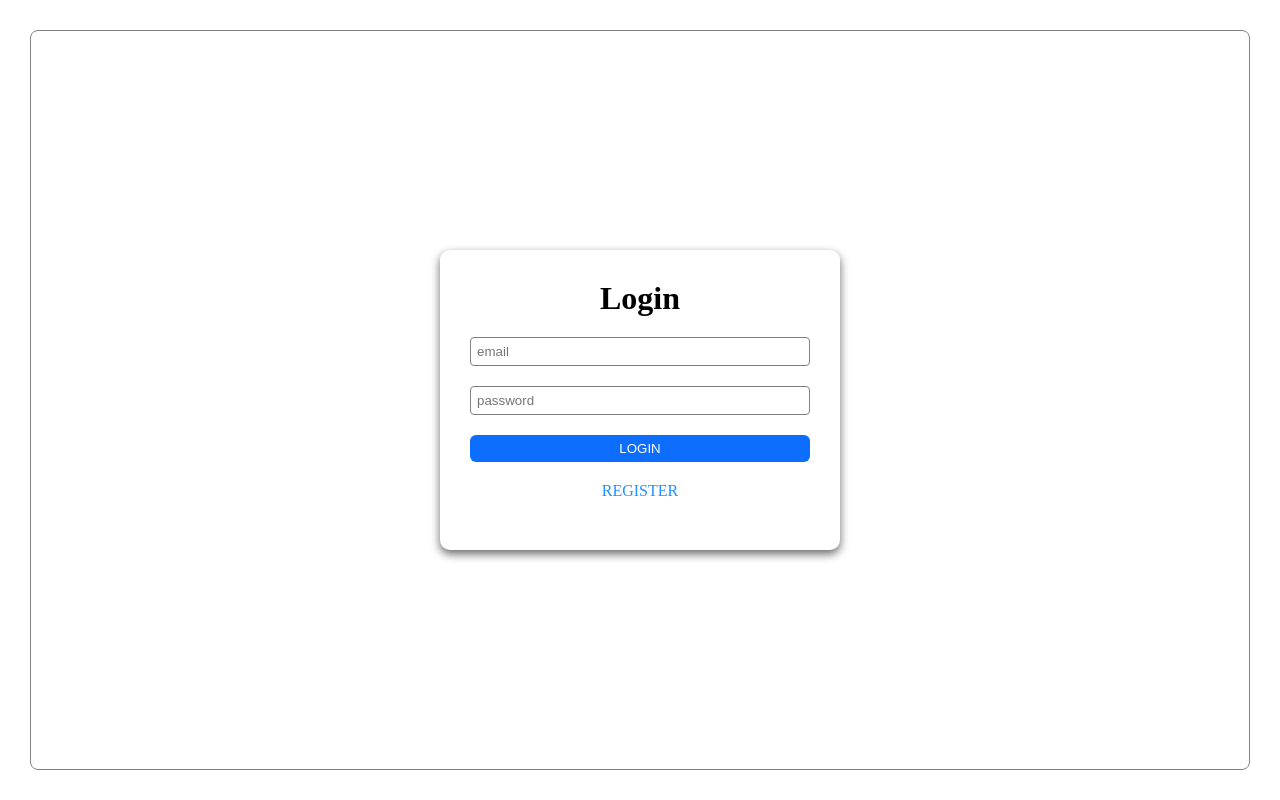
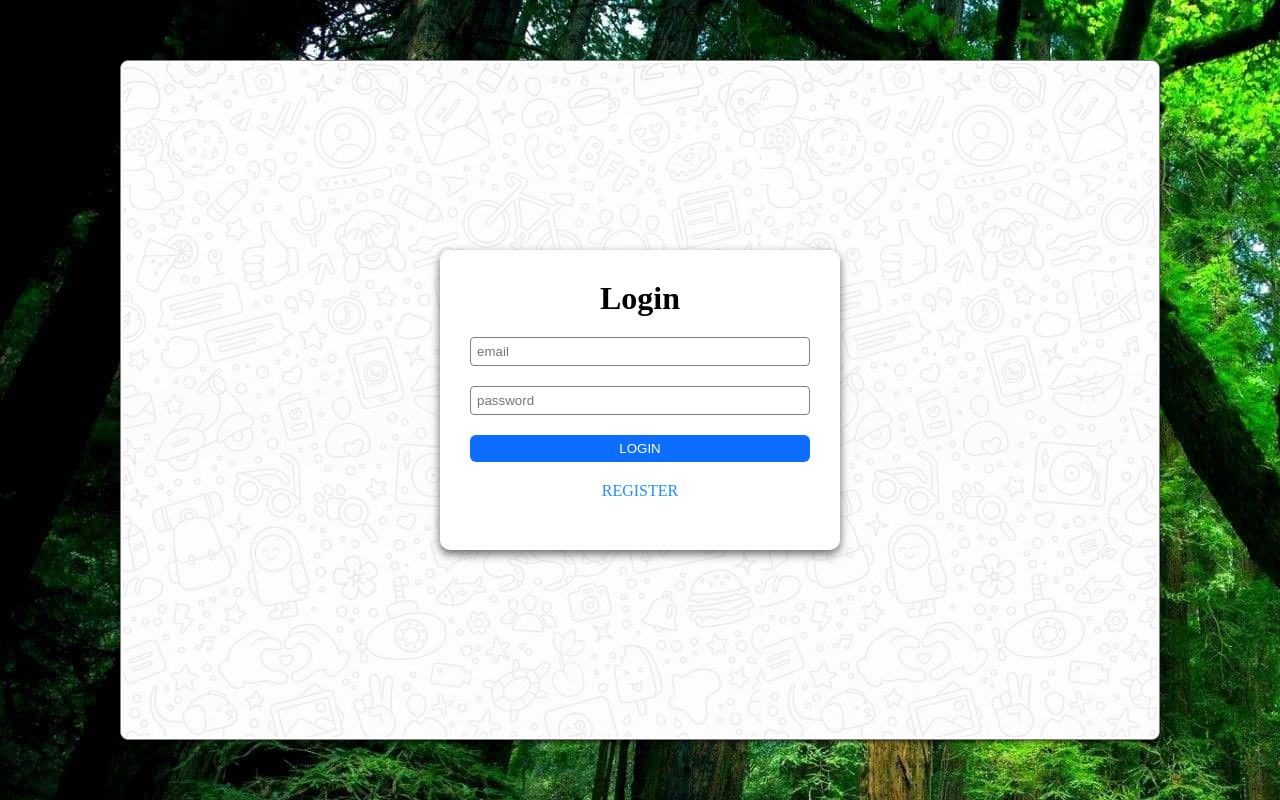
Before and after one commit to nidvar/mern-rt-chat-ui, a React (Vite) app: page /login in a window 1280 px wide. Built offline with nearby package versions, Linux system fonts and the light colour scheme; no server answers.

Commit message:
background images added. useless divs removed. background colors added. collapsing margin removed from nav side bar

```diff
--- a/src/App.tsx
+++ b/src/App.tsx
@@ -59,7 +59,7 @@ function App() {
             <div className="my-app">
                 <div className="my-app-container">
                     <Sidebar logout={logout} isLoggedIn={authStore.isLoggedIn} profilePic={authStore.authUser.profilePic} />
-                    <div className="main-view">
+                    <div className="main-view background">
                         <Routes>
                             <Route path='/' element={<HomePage />} />
                             <Route path='/signup' element={<SignUpPage />} />
--- a/src/components/ChatContainer.tsx
+++ b/src/components/ChatContainer.tsx
@@ -1,5 +1,5 @@
 import { Link } from 'react-router-dom';
-import { useState } from 'react';
+import { useState, useRef, useEffect } from 'react';
 
 import { useAuthStore } from "../store/useAuthStore";
 
@@ -35,6 +35,8 @@ type Message = {
 const ChatContainer = ({messages, chatPartner}: ChatPartnerProp)=>{
     const authStore = useAuthStore();
 
+    const chatBoxRef = useRef<HTMLDivElement | null>(null);
+
     const [message, setMessage] = useState('');
 
     const handleSubmit = async (e: { preventDefault: () => void; })=>{
@@ -51,7 +53,13 @@ const ChatContainer = ({messages, chatPartner}: ChatPartnerProp)=>{
         setMessage('');
         const data = await res.json();
         console.log(data);
-    }
+    };
+
+    useEffect(()=>{
+        const el = chatBoxRef.current;
+        if (!el) return;
+        el.scrollTop = el.scrollHeight;
+    }, [messages]);
 
     return(
         <div className="chat-container column">
@@ -64,8 +72,7 @@ const ChatContainer = ({messages, chatPartner}: ChatPartnerProp)=>{
                         </Link>
                         {chatPartner?.username}
                     </div>
-                    <div className="chat-container-inner">
-                        <div className="chat-box">
+                    <div className="chat-box" ref={chatBoxRef}>
                         {
                             messages?.map((item)=>{
                                 return(
@@ -93,7 +100,6 @@ const ChatContainer = ({messages, chatPartner}: ChatPartnerProp)=>{
                                 <button>SEND</button>
                             </form>
                         </div>
-                    </div>
                 </>:''
             }
         </div>
--- a/src/components/ChatList.tsx
+++ b/src/components/ChatList.tsx
@@ -20,7 +20,6 @@ const ChatList = ({allChatPartners}: allChatPartnersPropsType)=>{
     const navigate = useNavigate();
     return(
         <>
-            <div>
             {allChatPartners.map((item)=>{
                 return(
                     <div
@@ -36,7 +35,6 @@ const ChatList = ({allChatPartners}: allChatPartnersPropsType)=>{
                     </div>
                 )
             })}
-            </div>
         </>
     )
 };
--- a/src/components/ContactsList.tsx
+++ b/src/components/ContactsList.tsx
@@ -20,7 +20,7 @@ const ContactsList = ({allContacts}: contactListProp)=>{
     const chatState = useChatStore();
     const navigate = useNavigate();
     return(
-        <div>
+        <>
             {
                 allContacts.map((item: userType)=>{
                     return(
@@ -35,7 +35,7 @@ const ContactsList = ({allContacts}: contactListProp)=>{
                     )
                 })
             }
-        </div>
+        </>
     )
 };
 
--- a/src/index.css
+++ b/src/index.css
@@ -33,6 +33,12 @@ input {
     border: 1px solid grey;
 }
 
+.background {
+    background-image: url('/background.jpg');
+    background-color: rgba(255, 255, 255, 0.5);
+    background-blend-mode: lighten;
+}
+
 .button {
     padding: 6px 10px;
     border: none;
@@ -47,9 +53,9 @@ input {
 .form-page {
     height: 100vh;
     display: flex;
-    justify-content: center; /* horizontal centering */
-    align-items: center; /* vertical centering */
-    padding: 20px; /* optional padding on small screens */
+    justify-content: center;
+    align-items: center;
+    padding: 20px;
 }
 
 .my-form {
@@ -57,11 +63,12 @@ input {
     flex-direction: column;
     text-align: center;
     max-width: 400px;
-    width: 100%; /* fills container up to max-width */
+    width: 100%;
     gap: 20px;
-    padding: 30px; /* make it look nicer */
-    border-radius: 10px; /* optional rounded corners */
-    box-shadow: 0 4px 10px rgba(0, 0, 0, 0.6); /* optional shadow */
+    padding: 30px;
+    border-radius: 10px;
+    box-shadow: 0 4px 10px rgba(0, 0, 0, 0.6);
+    background-color: white;
 }
 
 .register-image {
@@ -87,41 +94,46 @@ input {
 }
 
 .my-app {
-    padding: 30px;
+    padding: 10px;
     height: 100vh;
+    background-image: url('/app-background.jpg');
 }
 
 .my-app-container {
+    padding: 2px;
     border-radius: 8px;
     display: flex;
     height: 100%;
     border: 1px solid grey;
+    background-color: white;
+    box-shadow: 0 2px 4px rgba(0, 0, 0, 0.6);
 }
 
 /* sidebar */
 
 .sidebar {
-    border-right: 1px solid grey;
+    display: flex;
+    flex-direction: column;
+    align-items: center;
     border-top-left-radius: 8px;
     border-bottom-left-radius: 8px;
     height: 100%;
     min-width: 60px;
-    display: flex;
-    flex-direction: column;
-    align-items: center;
     padding: 0 5px 20px 5px;
-}
-
-.top-sidebar-nav {
-    height: 80px;
-    display: flex;
-    gap: 20px;
-    align-items: center;
+    box-shadow: 2px 0 12px rgba(0, 0, 0, 0.1);
+    margin-right:1px;
 }
 
 .inner-sidebar {
     height: 85vh;
     justify-content: space-between;
+}
+
+.top-sidebar-nav {
+    display: flex;
+    gap: 20px;
+    align-items: center;
+    box-shadow: 0 2px 4px rgba(0, 0, 0, 0.1);
 }
 
 .login-div {
@@ -150,33 +162,43 @@ input {
 }
 
 .chat-container-header {
-    border-bottom: 1px solid grey;
+    display: flex;
+    justify-content: flex-end;
+    align-items: center;
     width: 100%;
-    display: flex;
-    align-items: center;
     gap: 10px;
-    padding: 10px 15px;
-}
-
-.chat-container-inner {
-    height: 100%;
-    width: 100%;
-    display: flex;
-    flex-direction: column;
-    justify-content: space-between;
-    padding: 15px;
-    background-color: whitesmoke;
+    padding: 10px 30px;
+    background-color: white;
+    font-weight: bold;
+    box-shadow: 0 2px 4px rgba(0, 0, 0, 0.1);
 }
 
 .chat-box {
-    width: 100%;
     display: flex;
     flex-direction: column;
+    justify-content: flex-start;
+    width: 100%;
+    height: 100%;
+    padding: 15px;
+    overflow-y: auto;
+}
+
+.message-input {
+    display: flex;
+    justify-content: space-between;
+    width: 100%;
+    gap: 10px;
+    padding: 20px 10px;
+    background-color: rgb(245, 245, 245);
+    box-shadow: 0 -4px 10px rgba(0, 0, 0, 0.1);
+}
+
+.message-input, input {
+    width: 100%;
 }
 
 .single-message {
     margin: 15px 0;
-    border: 1px solid grey;
     border-radius: 6px;
     padding: 5px 15px 5px 15px;
     max-width: 200px;
@@ -190,19 +212,8 @@ input {
 
 .reciever {
     align-self: flex-start;
+    background-color: white;
 }
-
-.message-input {
-    width: 100%;
-    display: flex;
-    justify-content: space-between;
-    gap: 10px;
-}
-
-.message-input, input {
-    width: 100%;
-}
-
 
 .message-time {
     display: flex;
@@ -232,13 +243,17 @@ input {
 /* utilities */
 
 .chats-link {
-    border: 1px solid grey;
     display: flex;
     align-items: center;
     gap: 10px;
     margin: 5px;
     padding: 10px;
     border-radius: 6px;
+}
+
+.chats-link:hover {
+    background-color: rgb(229, 228, 228);
+    transition: background-color 0.5s ease;
 }
 
 .profile-image {
@@ -288,12 +303,16 @@ input {
 
 @media (min-width: 700px) {
 
+    .my-app {
+        padding: 60px 120px;
+    }
+
     .single-message {
         max-width: 350px;
     }
 
     .sidebar {
-        width: 400px;
+        width: 300px;
     }
 
     .mobile {
@@ -310,23 +329,7 @@ input {
     }
 
     .sidebar {
-        height: 100%;
-        min-width: 60px;
-        display: flex;
-        flex-direction: column;
-        align-items: center;
         padding: 0 0 20px 0;
-    }
-
-    .top-sidebar-nav {
-        justify-content: space-between;
-        border-bottom: 1px solid grey;
-        width: 100%;
-        display: flex;
-        flex-direction: row;
-        align-items: center;
-        gap: 10px;
-        padding: 10px 15px;
     }
 
     .inner-sidebar {
@@ -335,6 +338,15 @@ input {
         justify-content: flex-start;
     }
 
+    .top-sidebar-nav {
+        flex-direction: row;
+        justify-content: space-between;
+        width: 100%;
+        padding: 10px 15px;
+        margin:0;
+    }
+
+
     .login-div {
         margin-bottom: 30px;
     }
```
Also changed, not shown: public/app-background.jpg (added), public/background.jpg (added). Lines whose indentation alone changed are shown as unchanged.
